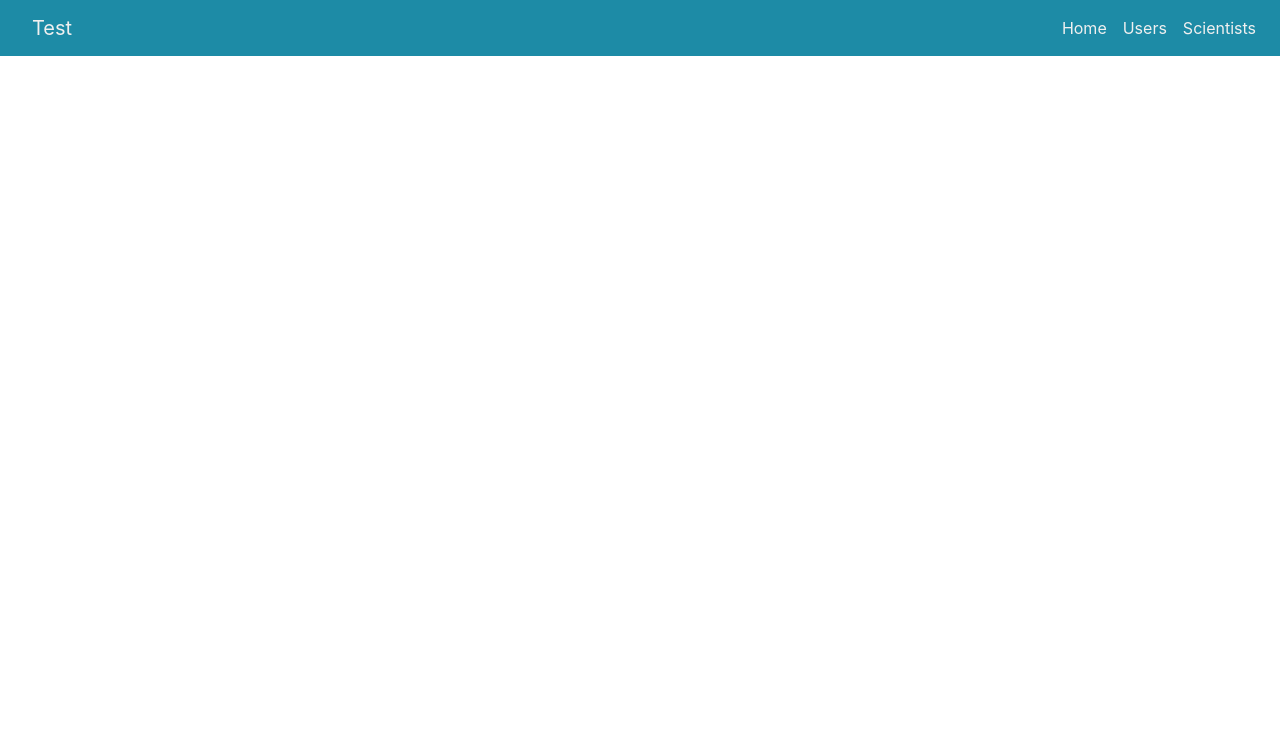
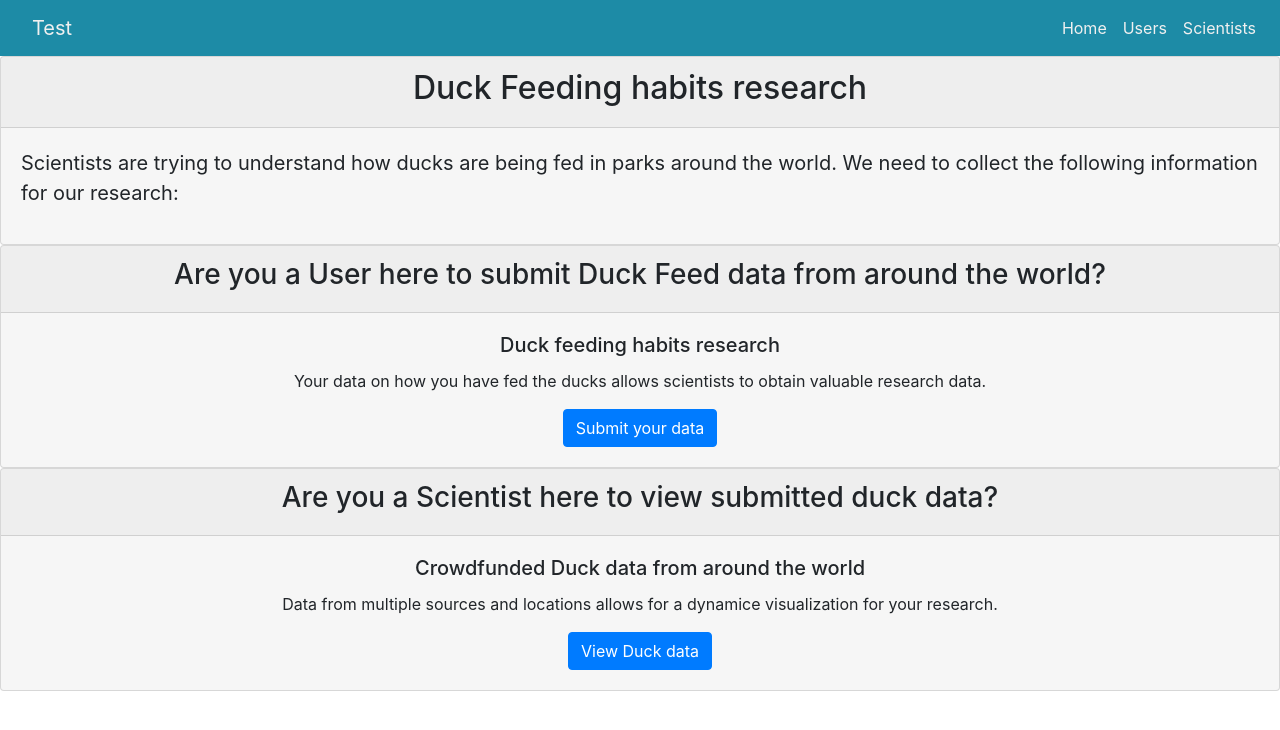
Before and after one commit to typemaster007/freshworks_frontend, a React (Create React App) app: page / in a window 1280 px wide. Shown: the top 730 px of the page. Built offline with nearby package versions, Linux system fonts and the light colour scheme.

Commit message:
Added Routing, Layout and CSS changes to Landing Page.js

```diff
--- a/src/components/Landing/Landing.js
+++ b/src/components/Landing/Landing.js
@@ -10,14 +10,49 @@ function LandingPage(props) {
       behavior: "smooth",
     });
   };
-  return (
-    <>
+  return(
+    <div id='body'>
+        <div class="card" style={{backgroundColor:"#f6f6f6"}}>
+          <div class="card-header">
+            <h2 style={{textAlign:"center"}}>Duck Feeding habits research</h2>
+          </div>
+          <div class="card-body">
+            <blockquote class="blockquote mb-0">
+              <p>Scientists are trying to understand how ducks are being fed in parks around the world. We need
+                to collect the following information for our research:</p>
 
-      <div className="scrollToTop">
+            </blockquote>
+          </div>
+        </div>
 
-      </div>
-    </>
-  );
+        <div class="card text-center" style={{backgroundColor:"#f6f6f6"}}>
+          <div class="card-header">
+            <h3>Are you a User here to submit Duck Feed data from around the world?</h3>
+          </div>
+          <div class="card-body">
+            <h5 class="card-title">Duck feeding habits research</h5>
+            <p class="card-text">Your data on how you have fed the ducks allows scientists to obtain valuable research data.</p>
+            <a href="/users" class="btn btn-primary">Submit your data</a>
+          </div>
+        </div>
+
+        <div class="card text-center" style={{backgroundColor:"#f6f6f6"}}>
+          <div class="card-header">
+            <h3>Are you a Scientist here to view submitted duck data?</h3>
+          </div>
+          <div class="card-body">
+            <h5 class="card-title">Crowdfunded Duck data from around the world</h5>
+            <p class="card-text">Data from multiple sources and locations allows for a dynamice visualization for your research.</p>
+            <a href="/scientists" class="btn btn-primary">View Duck data</a>
+          </div>
+        </div>
+
+
+
+    </div>
+);
 }
 
+
+
 export default LandingPage;
```
